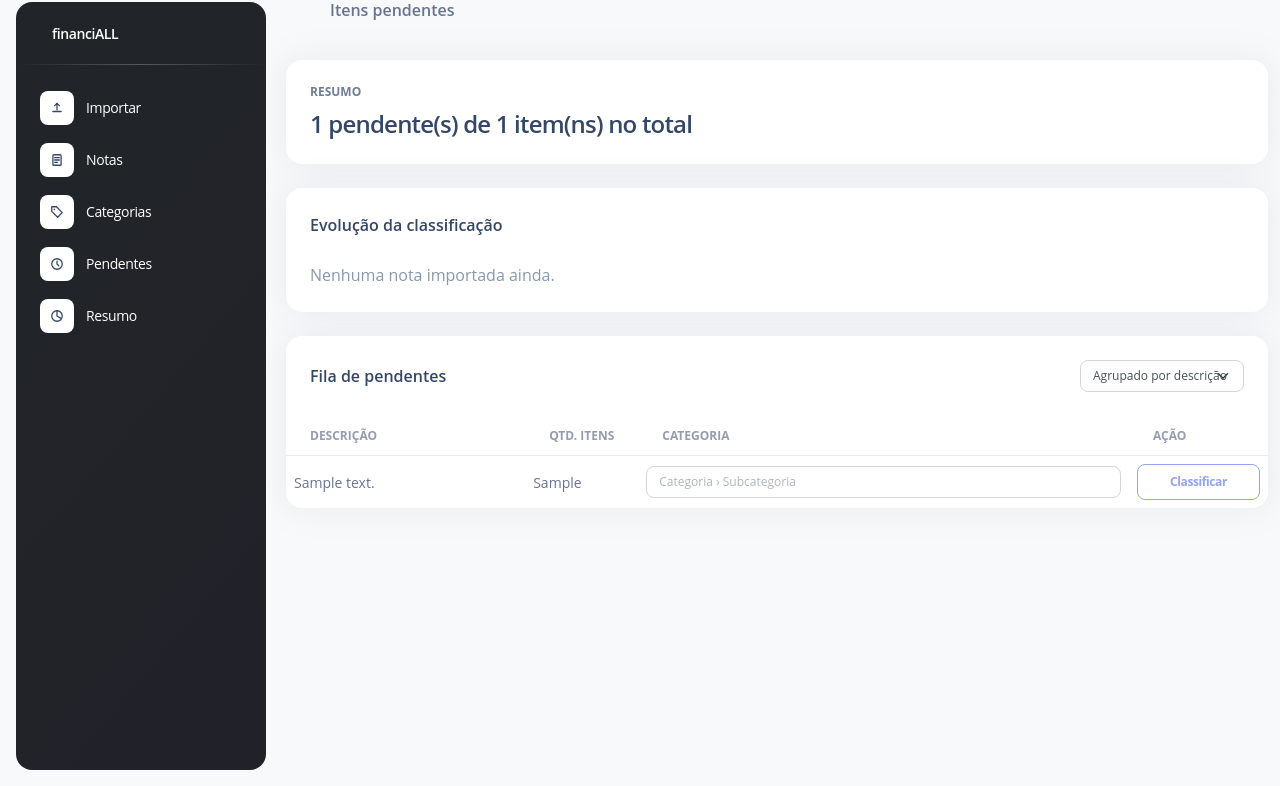
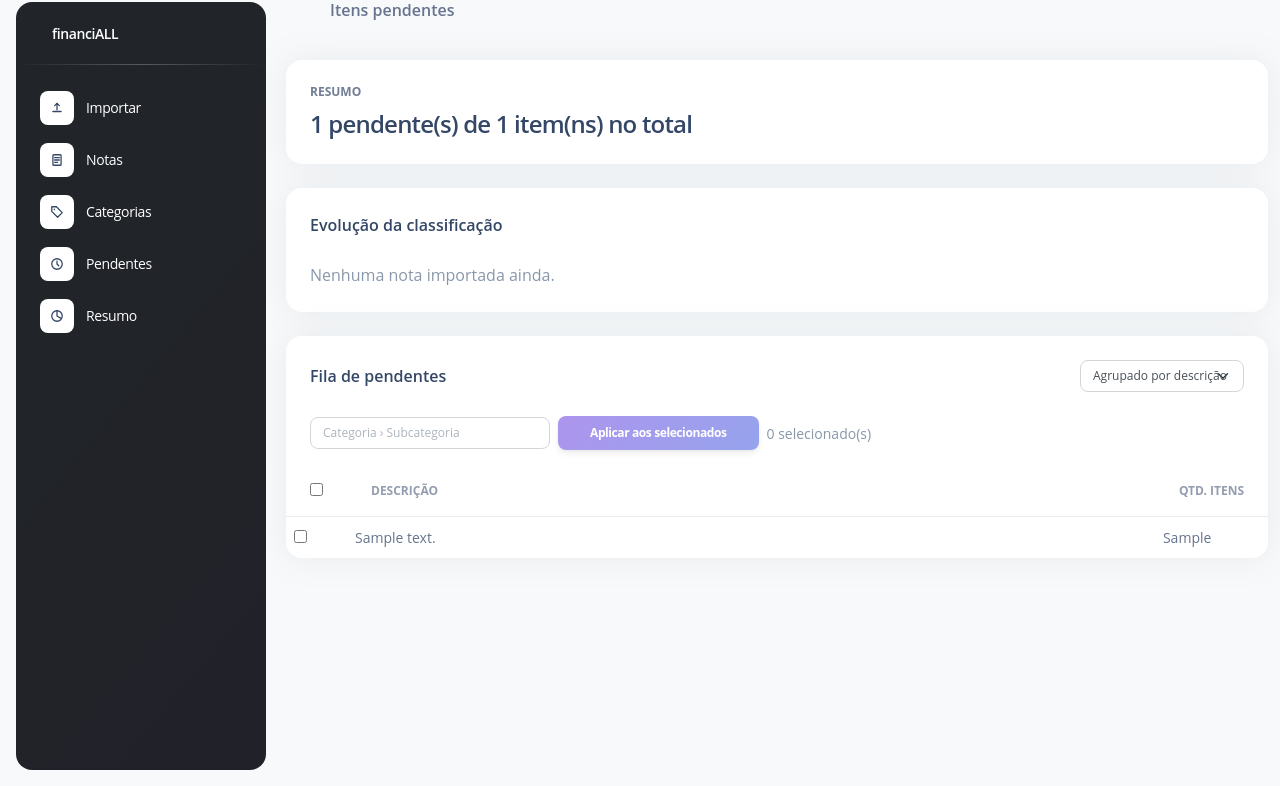
Before and after one commit to gomesmr/financiall, a Flask app: template src/api/templates/pendentes.html in a window 1280 px wide. Shown: the part 14-800 px from the top of the page. Run offline with Flask 3, Linux system fonts and the light colour scheme; the template is opened without the code that fills it: most values are stand-ins (such as "Sample title", 1, 10 or a date in 2020); some libraries are stand-ins or nearby versions.

Commit message:
Muda fluxo de classificacao em lote na fila de pendentes
Substitui o autocomplete+botao por linha por um fluxo unico: escolher
categoria/subcategoria uma vez, marcar os grupos desejados via
checkbox, e aplicar a todos de uma vez. Reaproveita o endpoint
POST /itens/pendentes/classificar-grupo ja existente (uma chamada por
grupo selecionado), sem mudanca de backend. A pedido do usuario, apos
uso real da tela.

Co-Authored-By: Claude Sonnet 5 <noreply@anthropic.com>

```diff
--- a/src/api/templates/pendentes.html
+++ b/src/api/templates/pendentes.html
@@ -44,31 +44,30 @@
     <div class="card-body px-0 pb-0">
       <div id="visao-descricao">
         {% if grupos %}
+        <div class="d-flex flex-wrap gap-2 align-items-center px-4 pb-3" id="barra-classificacao-lote">
+          <div class="categoria-autocomplete position-relative" id="autocomplete-lote" style="min-width: 240px;">
+            <input type="text" class="form-control form-control-sm categoria-input" placeholder="Categoria › Subcategoria" autocomplete="off">
+            <div class="categoria-sugestoes list-group position-absolute" style="display:none; z-index:10; max-height:200px; overflow-y:auto; width:100%;"></div>
+            <input type="hidden" class="categoria-id-selecionada">
+          </div>
+          <button type="button" id="btn-aplicar-lote" class="btn btn-sm bg-gradient-primary mb-0" disabled>Aplicar aos selecionados</button>
+          <span class="text-sm vazio" id="contagem-selecionados">0 selecionado(s)</span>
+        </div>
         <div class="table-responsive-argon">
           <table class="table align-items-center mb-0">
             <thead>
               <tr>
+                <th style="width:1%;"><input type="checkbox" id="checkbox-selecionar-todos"></th>
                 <th class="text-uppercase text-xs font-weight-bolder opacity-7">Descrição</th>
                 <th class="text-uppercase text-xs font-weight-bolder opacity-7" style="width:1%; white-space:nowrap;">Qtd. itens</th>
-                <th class="text-uppercase text-xs font-weight-bolder opacity-7">Categoria</th>
-                <th class="text-uppercase text-xs font-weight-bolder opacity-7" style="width:1%; white-space:nowrap;">Ação</th>
               </tr>
             </thead>
             <tbody>
               {% for grupo in grupos %}
               <tr>
+                <td><input type="checkbox" class="checkbox-grupo" data-descricao="{{ grupo.descricao_normalizada }}"></td>
                 <td class="text-sm">{{ grupo.descricao_normalizada }}</td>
                 <td class="text-sm">{{ grupo.quantidade_itens }}</td>
-                <td>
-                  <div class="categoria-autocomplete position-relative" data-descricao="{{ grupo.descricao_normalizada }}" style="min-width: 220px;">
-                    <input type="text" class="form-control form-control-sm categoria-input" placeholder="Categoria › Subcategoria" autocomplete="off">
-                    <div class="categoria-sugestoes list-group position-absolute" style="display:none; z-index:10; max-height:200px; overflow-y:auto; width:100%;"></div>
-                    <input type="hidden" class="categoria-id-selecionada">
-                  </div>
-                </td>
-                <td>
-                  <button type="button" class="btn btn-sm btn-outline-primary mb-0 btn-classificar-grupo" disabled>Classificar</button>
-                </td>
               </tr>
               {% endfor %}
             </tbody>
@@ -138,28 +137,63 @@
       Plotly.newPlot("grafico-evolucao", dados, layout, { responsive: true, displayModeBar: false });
     })();
 
-    document.querySelectorAll(".categoria-autocomplete").forEach((container) => {
-      const botao = container.closest("tr").querySelector(".btn-classificar-grupo");
-      inicializarAutocompleteCategoria(container, CATEGORIAS, "", (categoriaId) => {
-        botao.disabled = !categoriaId;
+    (function inicializarClassificacaoEmLote() {
+      const barra = document.getElementById("barra-classificacao-lote");
+      if (!barra) return;
+
+      const checkboxSelecionarTodos = document.getElementById("checkbox-selecionar-todos");
+      const botaoAplicar = document.getElementById("btn-aplicar-lote");
+      const contagemEl = document.getElementById("contagem-selecionados");
+      let categoriaSelecionadaId = null;
+
+      function checkboxesGrupo() {
+        return Array.from(document.querySelectorAll(".checkbox-grupo"));
+      }
+
+      function atualizarEstado() {
+        const selecionados = checkboxesGrupo().filter((cb) => cb.checked).length;
+        contagemEl.textContent = `${selecionados} selecionado(s)`;
+        botaoAplicar.disabled = !(selecionados > 0 && categoriaSelecionadaId);
+      }
+
+      checkboxSelecionarTodos.addEventListener("change", (evento) => {
+        checkboxesGrupo().forEach((cb) => {
+          cb.checked = evento.target.checked;
+        });
+        atualizarEstado();
       });
 
-      botao.addEventListener("click", async () => {
-        const descricaoNormalizada = container.dataset.descricao;
-        const categoriaId = parseInt(container.querySelector(".categoria-id-selecionada").value, 10);
+      checkboxesGrupo().forEach((cb) => cb.addEventListener("change", atualizarEstado));
+
+      inicializarAutocompleteCategoria(document.getElementById("autocomplete-lote"), CATEGORIAS, "", (categoriaId) => {
+        categoriaSelecionadaId = categoriaId;
+        atualizarEstado();
+      });
+
+      botaoAplicar.addEventListener("click", async () => {
+        const descricoes = checkboxesGrupo()
+          .filter((cb) => cb.checked)
+          .map((cb) => cb.dataset.descricao);
+
+        let totalAfetado = 0;
+        for (const descricaoNormalizada of descricoes) {
           const resposta = await fetch("/itens/pendentes/classificar-grupo", {
             method: "POST",
             headers: { "Content-Type": "application/json" },
-          body: JSON.stringify({ descricao_normalizada: descricaoNormalizada, categoria_id: categoriaId }),
+            body: JSON.stringify({ descricao_normalizada: descricaoNormalizada, categoria_id: categoriaSelecionadaId }),
           });
           const corpo = await resposta.json();
           if (!resposta.ok) {
-          alert(corpo.erro || "Não foi possível classificar o grupo.");
+            alert(corpo.erro || `Não foi possível classificar o grupo "${descricaoNormalizada}".`);
             return;
           }
+          totalAfetado += corpo.quantidade_itens_afetados;
+        }
+
+        alert(`${totalAfetado} item(ns) classificado(s).`);
         window.location.reload();
       });
-    });
+    })();
 
     const selectVisao = document.getElementById("select-visao");
     const inputNotaId = document.getElementById("input-nota-id");
```
Lines whose indentation alone changed are shown as unchanged.
